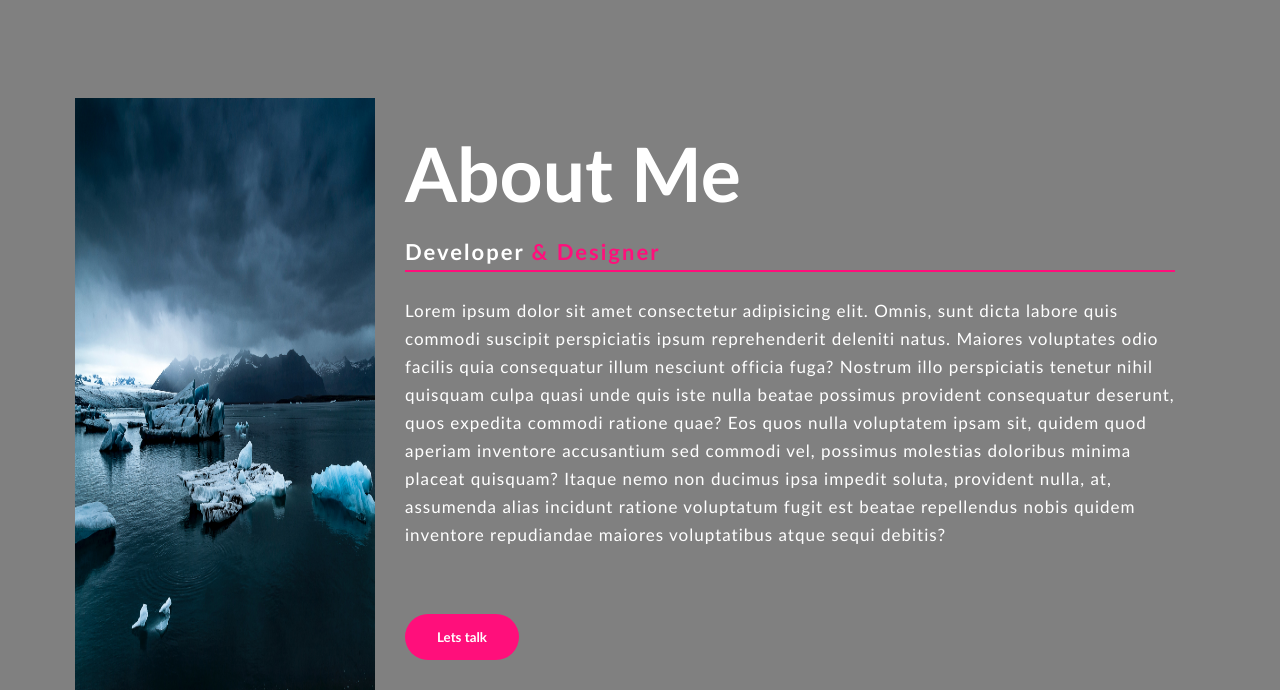
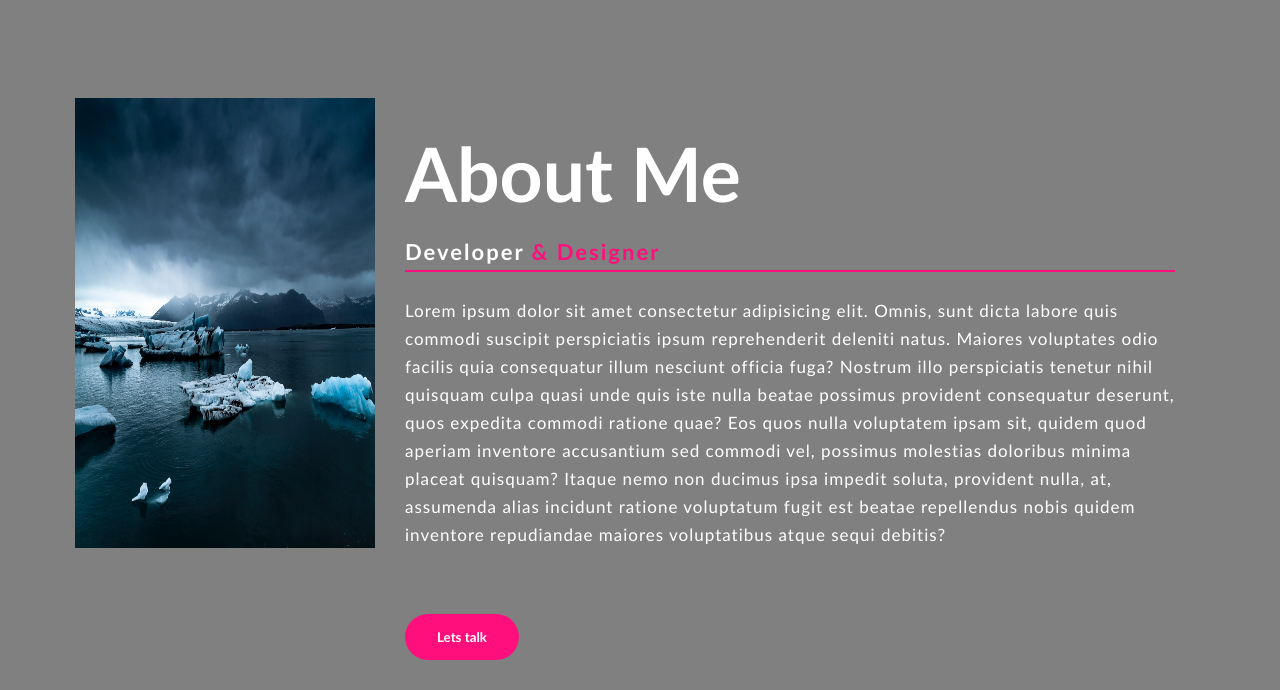
Before and after one commit to Fardin123amin/portfolio, a plain HTML site: page index.html in a window 1280 px wide. Shown: the part 802-1492 px from the top of the page. Drawn offline with Linux system fonts and the light colour scheme.

Commit message:
Update index.html
.abme height auto

```diff
--- a/index.html
+++ b/index.html
@@ -159,7 +159,7 @@
         }
 
         .abme {
-            height: auto;
+            height: 450px;
             width: 300px;
         }
 
```
